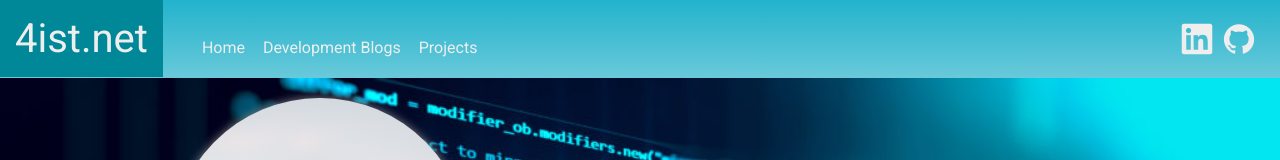
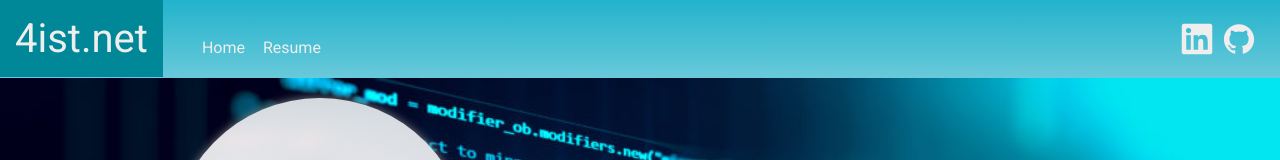
Before and after one commit to 4ist/Legacy-4ist.io, an Angular app: page / in a window 1280 px wide. Shown: the top 160 px of the page. Built offline with nearby package versions, Linux system fonts and the light colour scheme.

Commit message:
added resume link to header

```diff
--- a/src/app/components/header/header.component.html
+++ b/src/app/components/header/header.component.html
@@ -7,8 +7,13 @@
   <div class="siteName">4ist.net</div>
   <div class="banner">
     <a class="bannerLink" href="/">Home</a>
+    <!--
+    Commenting these out so I can start advertising the site as at lease a homepage
     <a class="bannerLink" href="/DevBlogs">Development Blogs</a>
     <a class="bannerLink" href="/Projects">Projects</a>
+    -->
+    <a class="bannerLink" target="_blank" href="/assets/RichardsonResume2020.pdf">Resume</a>
+
   </div>
   <div class="linkGroup">
     <a class="socialLink devicon-linkedin-plain" href="https://github.com/4ist" target="_blank"></a>
```
Also changed, not shown: 1 other file (tests, documents, lock files or other folders).
